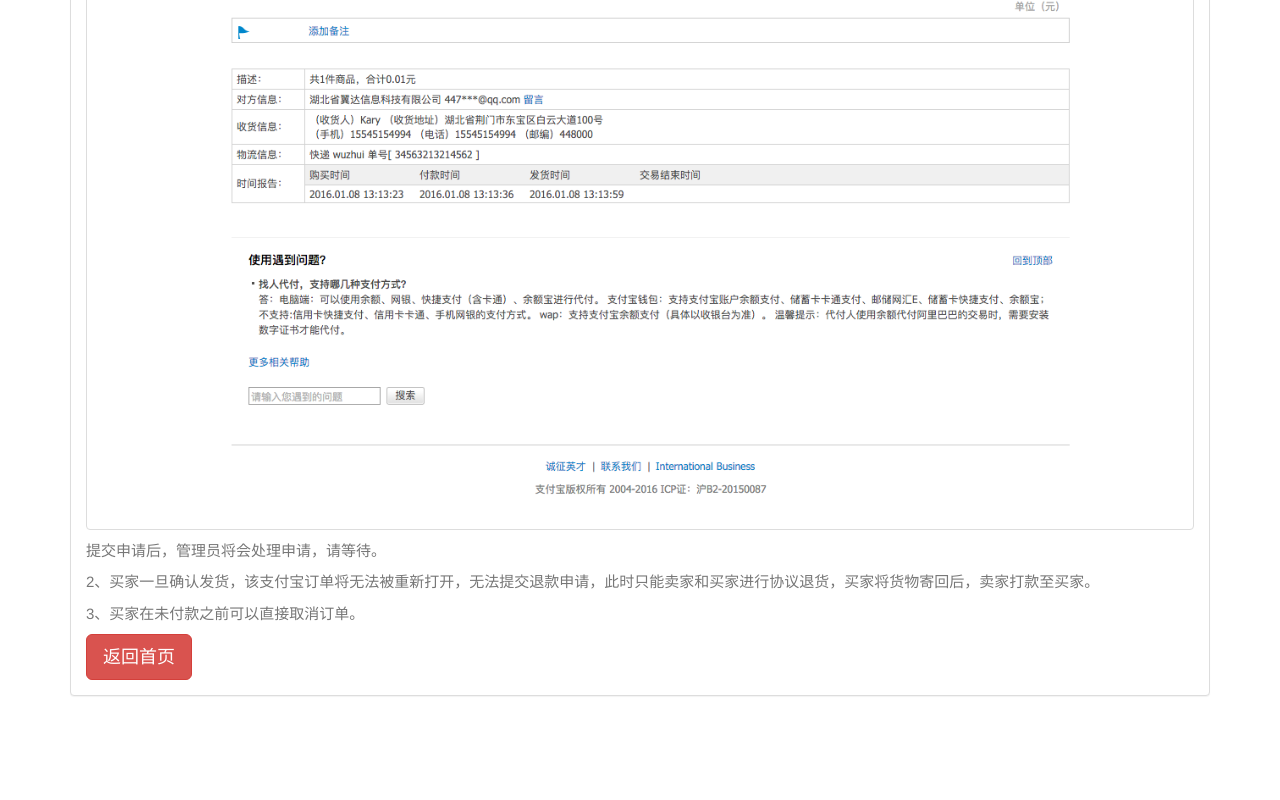
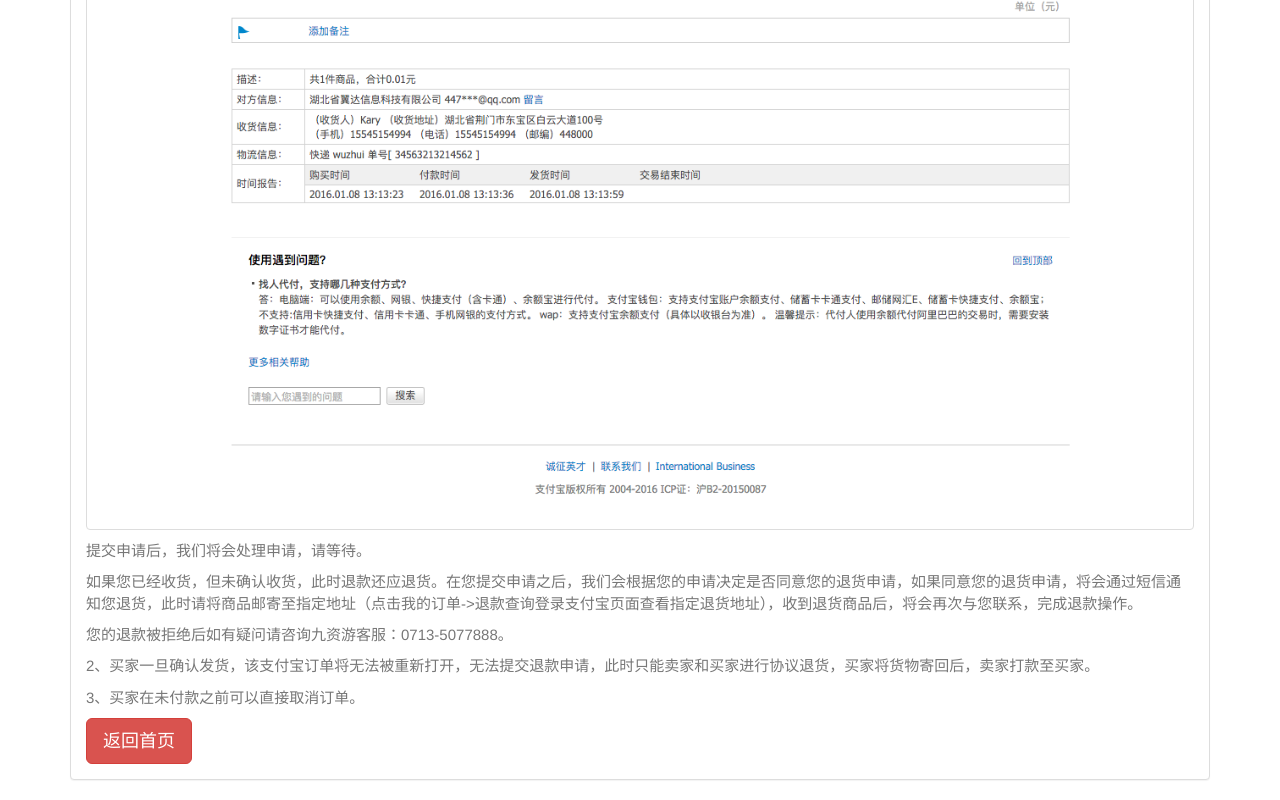
Before and after one commit to lm2343635/Shopping, a plain HTML site: page WebContent/rule.html in a window 1280 px wide. Shown: the part 1005-1805 px from the top of the page. Before the commit the page ends 1721 px from the top, so only its background shows below. Drawn offline with Linux system fonts and the light colour scheme.

Commit message:
更新退货和退款规则

```diff
--- a/WebContent/rule.html
+++ b/WebContent/rule.html
@@ -25,11 +25,13 @@
 		<div class="panel panel-default">
 			<div class="panel-body">
 				<p class="text-muted">用户提出退货要求分为退款和退货</p>
-				<p class="text-muted">1、用户下单并且付款之后，确认收货之前，可以申请退款。根据支付宝的要求必须在买家支付后24小时以后，卖家未发货的情况下不能提出申请退款，此时如果买家想立即取消订单，请直接通过电话联系卖家，提出退款申请。退款方法如下，在我的订单中找到已付款或者已发货的订单，点击申请退款</p>
+				<p class="text-muted">1、用户下单并且付款之后，确认收货之前，可以申请退款。根据支付宝的要求必须在买家支付后24小时以后，未发货的情况下不能提出申请退款，此时如果买家想立即取消订单，请直接通过电话联系我们，提出退款申请。退款方法如下，在我的订单中找到已付款或者已发货的订单，点击申请退款</p>
 				<img class="img-thumbnail" src="static/images/return-1.png" style="max-width: 100%;">
 				<p class="text-muted">系统将跳转到支付宝页面，登录支付宝账户，点击申请退款，填写相关信息即可。</p>
 				<img class="img-thumbnail" src="static/images/return-2.png" style="max-width: 100%;">
-				<p class="text-muted">提交申请后，管理员将会处理申请，请等待。</p>
+				<p class="text-muted">提交申请后，我们将会处理申请，请等待。</p>
+				<p class="text-muted">如果您已经收货，但未确认收货，此时退款还应退货。在您提交申请之后，我们会根据您的申请决定是否同意您的退货申请，如果同意您的退货申请，将会通过短信通知您退货，此时请将商品邮寄至指定地址（点击我的订单->退款查询登录支付宝页面查看指定退货地址），收到退货商品后，将会再次与您联系，完成退款操作。</p>
+				<p class="text-muted">您的退款被拒绝后如有疑问请咨询九资游客服：0713-5077888。</p>
 				<p class="text-muted">2、买家一旦确认发货，该支付宝订单将无法被重新打开，无法提交退款申请，此时只能卖家和买家进行协议退货，买家将货物寄回后，卖家打款至买家。</p>
 				<p class="text-muted">3、买家在未付款之前可以直接取消订单。</p>
 				<a class="btn btn-danger btn-lg" href="index.html">返回首页</a>
```
